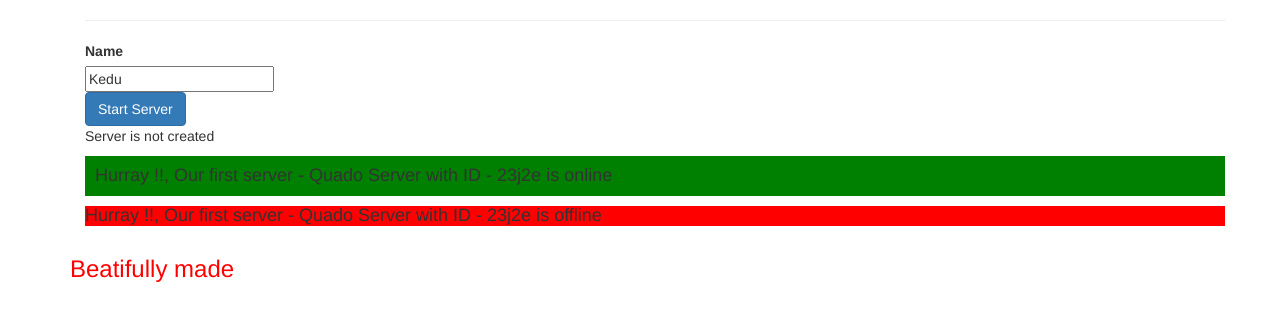
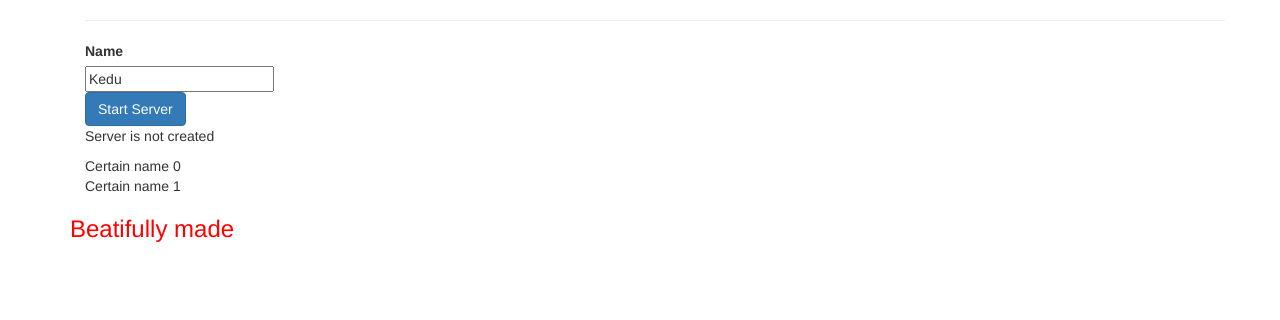
Before and after one commit to Quado2/Angular-first, an Angular app: page / in a window 1280 px wide. Shown: the top 320 px of the page. Built offline with nearby package versions, Linux system fonts and the light colour scheme.

Commit message:
ngFor with index

```diff
--- a/src/app/servers/servers.component.html
+++ b/src/app/servers/servers.component.html
@@ -24,6 +24,7 @@
       </p>
     </ng-template>
 
-    <app-server *ngFor="let server of servers" ></app-server>
+    <!-- <app-server *ngFor="let server of servers;" ></app-server> -->
+    <div *ngFor="let server of servers; let i = index" >Certain name {{i}}</div>
   </div>
 </div>
```
